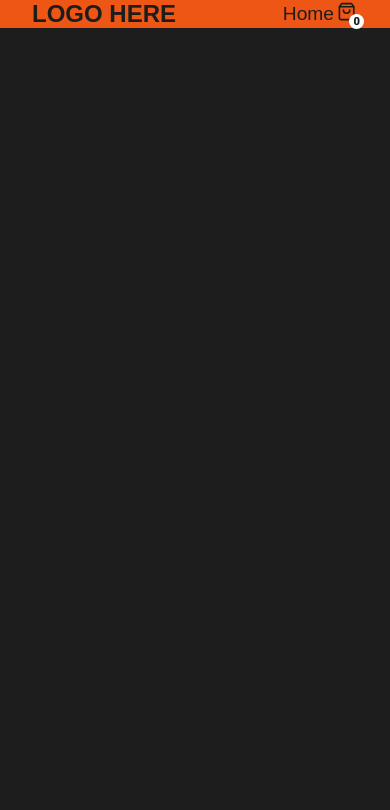
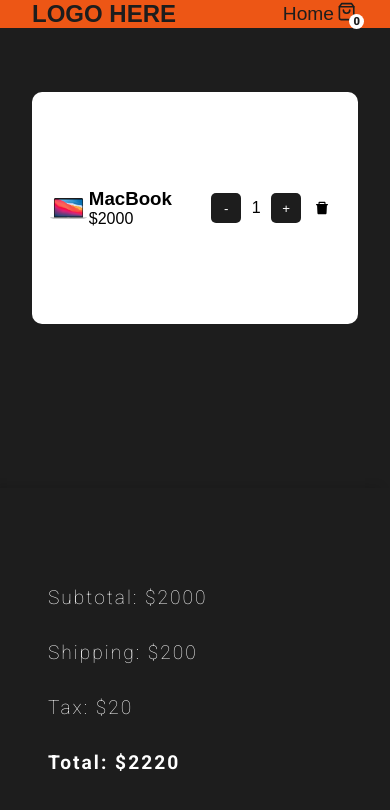
Before and after one commit to Prateema1/MakeMyCart, a React (Create React App) app: page /cart in a window 390 px wide. Before the commit this address had no page. Shown: the top 810 px of the page. Built offline with nearby package versions, Linux system fonts and the light colour scheme.

Commit message:
Added Cart Component and media query file.css

```diff
--- a/src/App.js
+++ b/src/App.js
@@ -1,6 +1,8 @@
 import { BrowserRouter, Routes, Route } from "react-router-dom";
 import Home from "./components/Home";
 import Header from "./components/Header";
+import Cart from "./components/Cart";
+import { Toaster } from "react-hot-toast";
 
 import "./styles/app.scss";
 
@@ -10,7 +12,9 @@ function App() {
     <Header />
     <Routes>
     <Route path="/" element={<Home />}/>
+    <Route path="/cart" element={<Cart />}/>
     </Routes>
+    <Toaster />
     </BrowserRouter>
 
 
--- /dev/null
+++ b/src/components/Cart.jsx
@@ -0,0 +1,51 @@
+import React from "react";
+import MacBook from "../assets/MacBook.jpg"
+import { AiFillDelete } from "react-icons/ai";
+
+const Cart = () => {
+    return <div className="cart">
+    <main>
+      <CartItem
+      imgSrc= {MacBook}
+      name={"MacBook"}
+      price={2000}
+      qty={1}
+      id="adjad"
+      />
+    </main>
+    <aside>
+    <h2>Subtotal: ${2000}</h2>
+    <h2>Shipping: ${200}</h2>
+    <h2>Tax: ${20}</h2>
+    <h2>Total: ${2220}</h2>
+    </aside>
+    </div>
+};
+
+const CartItem = (
+    {
+        imgSrc,
+        name,
+        price,
+        qty,
+        decrement,
+        increment,
+        deleteHandler,
+        id}) => (
+   <div className="cartItem">
+     <img src={imgSrc} alt="Item" />
+     <article>
+       <h3>{name}</h3>
+       <p>${price}</p>
+     </article>
+
+     <div>
+     <button onClick={() => decrement(id)}>-</button>
+     <p>{qty}</p>
+     <button onClick={() => increment(id)}>+</button>
+     </div>
+     <AiFillDelete onClick={() => deleteHandler(id)} />
+   </div>
+)
+
+export default Cart;
--- a/src/components/Home.jsx
+++ b/src/components/Home.jsx
@@ -1,5 +1,6 @@
 import React from "react";
 import MacBook from "../assets/MacBook.jpg"
+import toast from "react-hot-toast";
 
 const Home = () => {
     const productList =[
@@ -19,6 +20,7 @@ const Home = () => {
 
     const addToCartHandler = (options) => {
         console.log(options);
+        toast.success("Added to cart");
     };
 
   return (
--- a/src/styles/app.scss
+++ b/src/styles/app.scss
@@ -11,6 +11,8 @@
 @import "colors";
 @import "header";
 @import "home";
+@import "cart";
+@import "mediaquery";
 
 body {
   background-color: $primary;
--- /dev/null
+++ b/src/styles/cart.scss
@@ -0,0 +1,90 @@
+@import "colors";
+
+.cart {
+    height: 100vh;
+    display: grid;
+    grid-template-columns: 4fr 1fr;
+
+    > main {
+        padding: 2rem;
+        overflow-y: auto;
+        &::-webkit-scrollbar {
+            display: none
+        }
+        > h1 {
+            color: $tertiary;
+            font: 100 2rem "Roboto"
+        }
+    }
+
+    > aside {
+        border-radius: 100px 0 0 100px;
+        background-color: $primary;
+        color: $tertiary;
+        height: 100%;
+        width: 100%;
+        box-shadow: -10px 0px 10px rgba(0, 0, 0, 0.182);
+        display: flex;
+        justify-content: center;
+        flex-direction: column;
+
+        > h2 {
+            margin: 1rem;
+            font: 100 1.8rem "Roboto";
+            letter-spacing: 2px;
+
+            &:last-of-type {
+                font-weight: 600;
+            }
+        }
+    }
+}
+
+.cartItem {
+    background-color: $tertiary;
+    width: 100%;
+    border-radius: 10px;
+    margin: 2rem 0;
+    padding: 1rem;
+    display: grid;
+    grid-template-columns: 1fr 3fr 1fr 1fr;
+    align-items: center;
+    img {
+        width: 100%;
+        height: 200px;
+        object-fit: contain;
+    }
+    > div {
+        display: flex;
+        align-items: center;
+        height: 100%;
+        button {
+            width: 30px;
+            height: 30px;
+            border: none;
+            background-color: $primary;
+            color: $tertiary;
+            border-radius: 5px;
+            cursor: pointer;
+            &:hover {
+                background-color : $primarydark;
+            }
+        }
+        p {
+            width: 30px;
+            height: 30px;
+            display: grid;
+            place-items: center;
+        }
+    }
+    > svg {
+        cursor: pointer;
+        font-size: 1rem;
+        display: inline-block;
+        margin: auto;
+
+        &:hover{
+            color: $secondary;
+        }
+    }
+}
--- /dev/null
+++ b/src/styles/mediaquery.scss
@@ -0,0 +1,23 @@
+@media screen and (max-width:820px) {
+    .cart {
+        grid-template-columns: 1fr;
+
+        > main {
+            padding: 2rem;
+            overflow-y: auto;
+            > h1 {
+                color: $tertiary;
+                font: 100 2rem "Roboto"
+            }
+        }
+
+        > aside {
+            padding: 2rem;
+            border-radius: 0%;
+            > h2 {
+                font: 100 1.2rem "Roboto";
+            }
+        }
+    }
+
+}
```
